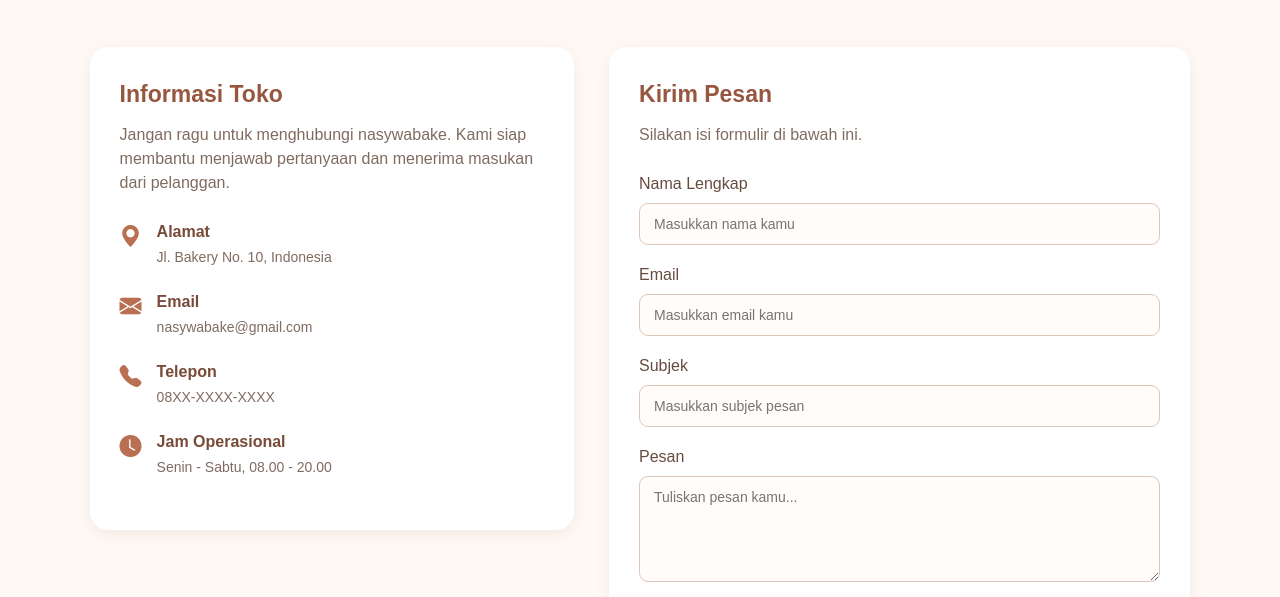
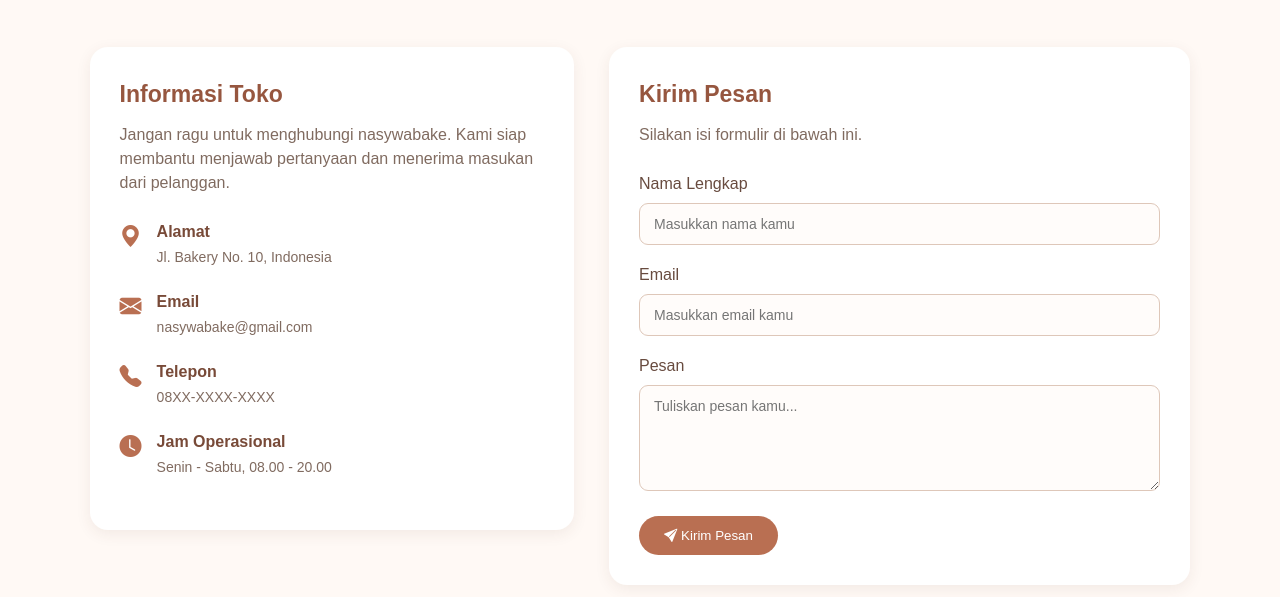
Before and after one commit to Awaanaz/nanaybakery, a plain HTML site: page Projek UTS/contact.html in a window 1280 px wide. Shown: the part 203-800 px from the top of the page. Drawn offline with nearby package versions, Linux system fonts and the light colour scheme; files whose address does not match are found by name.

Commit message:
Update contact.html

```diff
--- a/Projek UTS/contact.html
+++ b/Projek UTS/contact.html
@@ -97,12 +97,6 @@
                     </div>
 
                     <div class="nasywa_grup_form">
-                        <label for="subjek">Subjek</label>
-                        <input type="text" id="subjek" name="subjek"
-                            placeholder="Masukkan subjek pesan" required>
-                    </div>
-
-                    <div class="nasywa_grup_form">
                         <label for="pesan">Pesan</label>
                         <textarea id="pesan" name="pesan" rows="5"
                             placeholder="Tuliskan pesan kamu..." required></textarea>
```
